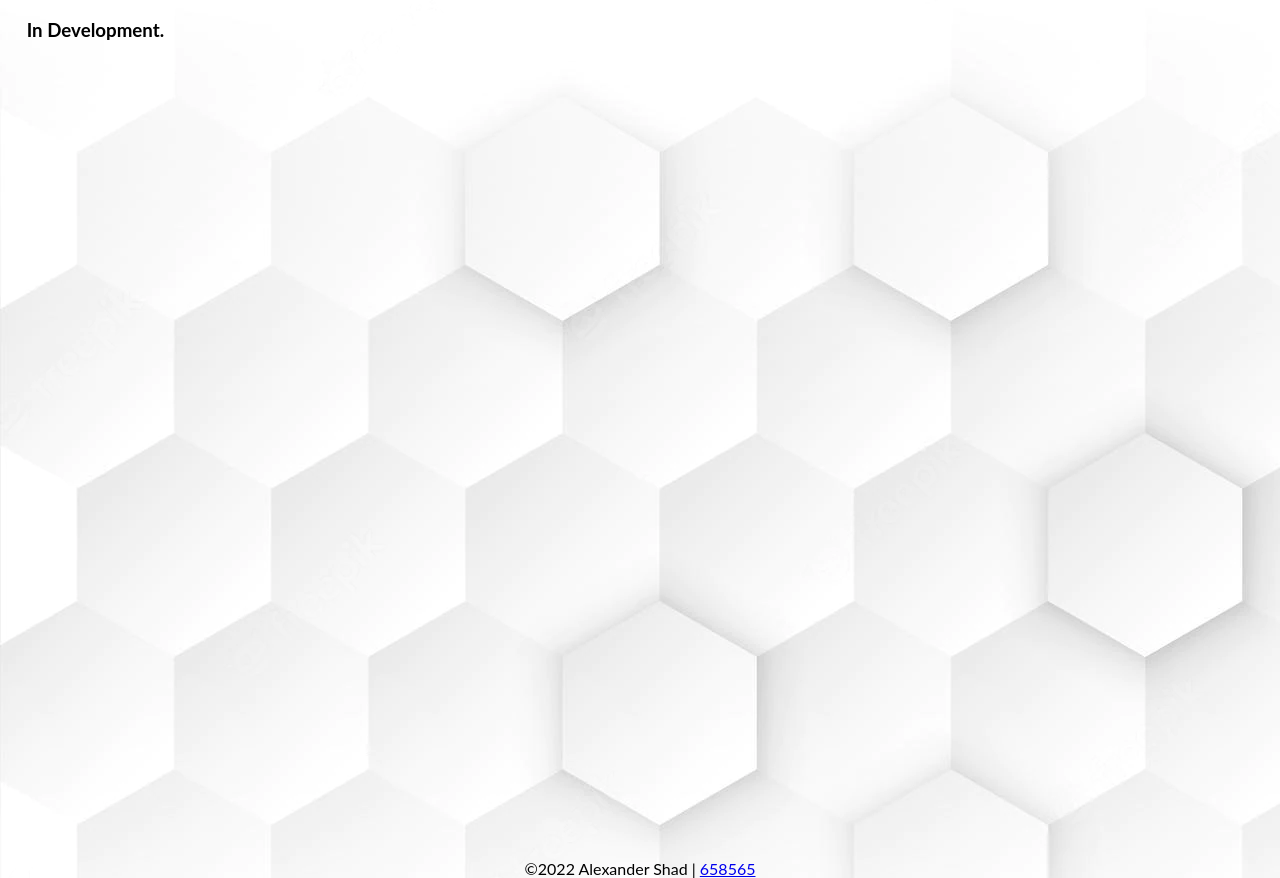
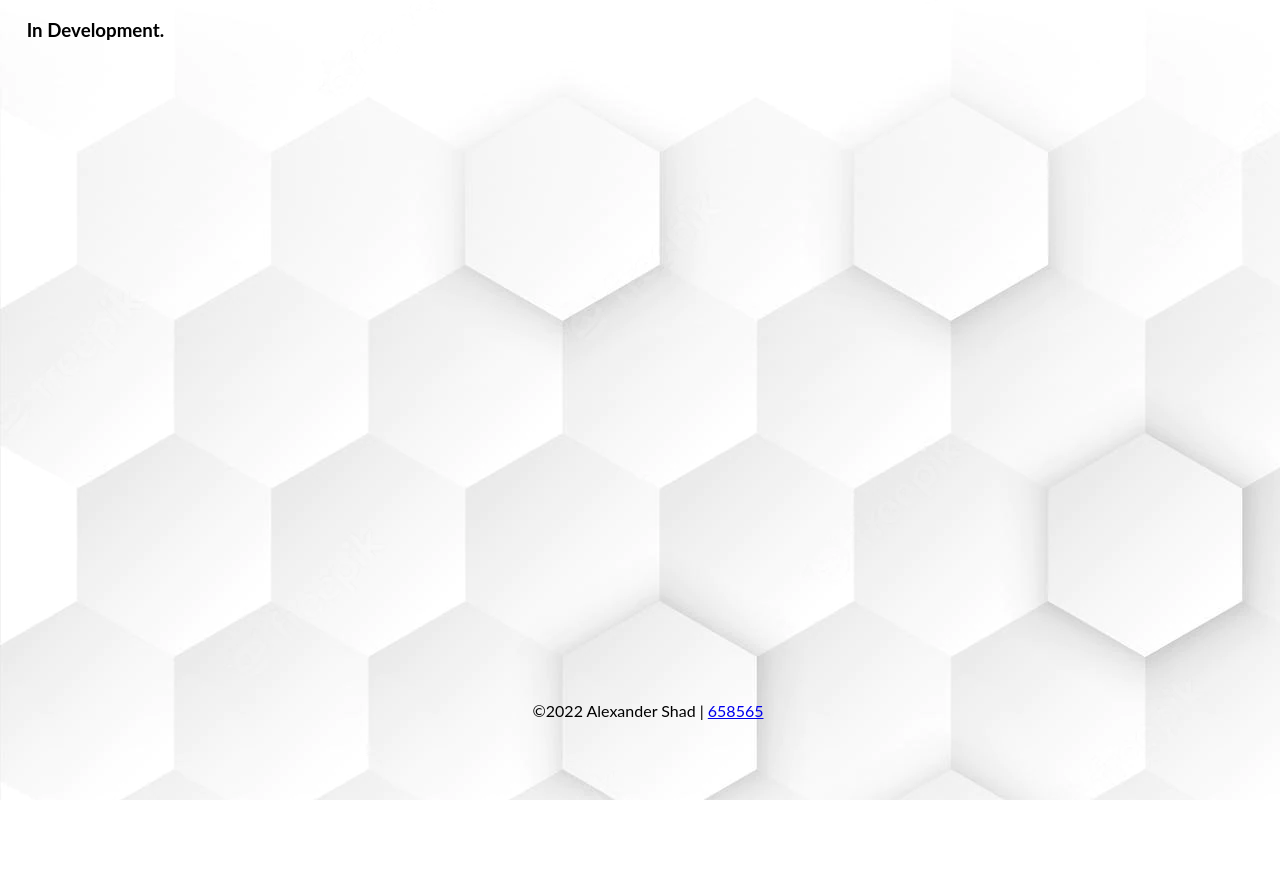
Before and after one commit to AlexSkeleton12/youreaputz.net, a plain HTML site: page index.html in a window 1280 px wide. After the commit the page ends 800 px from the top, so only its background shows below. Drawn offline with Linux system fonts and the light colour scheme.

Commit message:
Footer and Header fixed

```diff
--- a/style.css
+++ b/style.css
@@ -3,10 +3,16 @@ html {
   background-image: url('./img/background.webp');
 }
 
+.header {
+  position: sticky;
+}
+
 .footer {
-  position: relative;
+  position: fixed;
+  bottom: 0;
+  width: 100%;
   text-align: center;
-  bottom: -50em;
+  margin-bottom: 5em;
 }
 
 #header-inDev {
```
